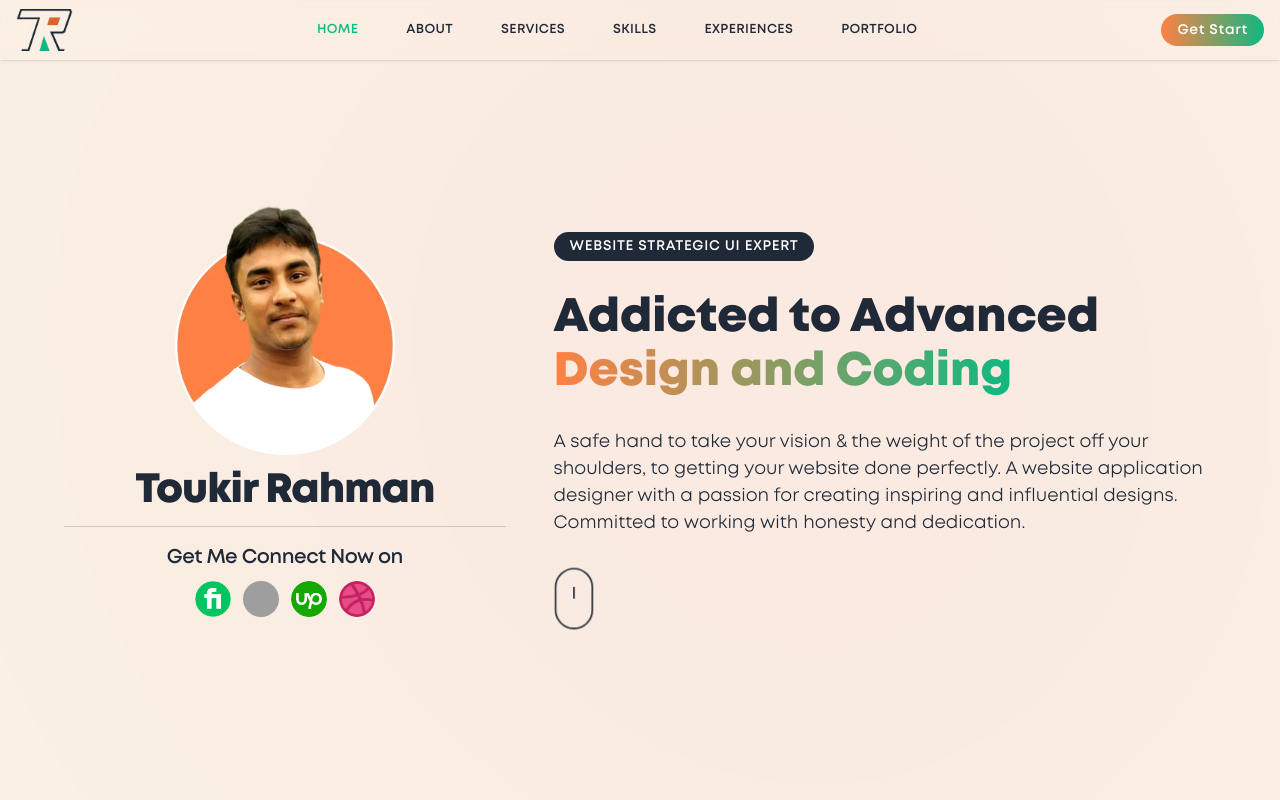
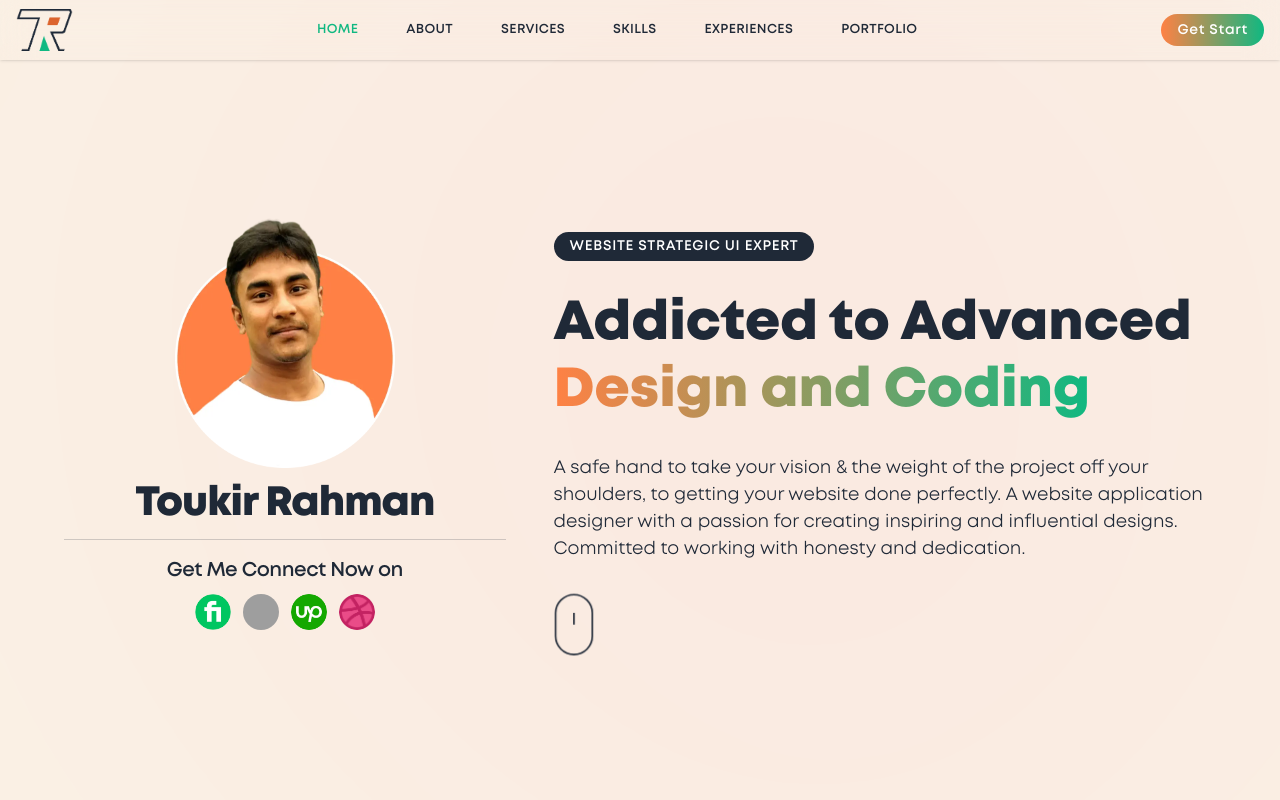
Before and after one commit to ToukirRj/Portfolio, a React (Vite) app: page / in a window 1280 px wide. Shown: the top 800 px of the page. Built offline with nearby package versions, Linux system fonts and the light colour scheme; grey boxes are pictures that could not be loaded.

Commit message:
no message

```diff
--- a/src/components/Splash.jsx
+++ b/src/components/Splash.jsx
@@ -30,9 +30,8 @@ const Splash = () => {
                             </div>
                             <div className="sm:w-3/5 w-full sm:block flex flex-col items-center z-10 mt-10">
                                 <h4 className="bg-[#1f2937] text-[#fff] text-[14px] font-[500] uppercase tracking-wider mr-2 px-4 py-1 rounded-full table">Website Strategic UI Expert</h4>
-                                <h1 className="my-[30px] text-[#1f2937] sm:text-[47px] text-[24px] font-[700] sm:leading-[54px] leading-[32px] tracking-normal sm:text-start text-center">Addicted to Advanced
-
-                                <span className='bg-gradient-to-r from-[#ff8144] to-[#10b881] inline-block text-transparent bg-clip-text'>Design and Coding</span></h1>
+                                <h1 className="my-[30px] text-[#1f2937] sm:text-[55px] text-[24px] font-[700] sm:leading-[67px] leading-[32px] tracking-normal sm:text-start text-center">
+                                    Addicted to Advanced<span className='bg-gradient-to-r from-[#ff8144] to-[#10b881] inline-block text-transparent bg-clip-text'>Design and Coding</span></h1>
                                 <p className="text-[18px] font-[300] tracking-normal text-[#1F2937] sm:text-start text-center mb-[30px]">
                                     A safe hand to take your vision & the weight of the project off your shoulders, to getting your website done
                                     perfectly. A website application designer with a passion for creating inspiring and influential designs. Committed to working with honesty and dedication.
--- a/src/components/Weapons.jsx
+++ b/src/components/Weapons.jsx
@@ -7,7 +7,7 @@ const Weapons = () => {
       <div className="mx-auto px-4 sm:px-12 xl:max-w-6xl xl:px-0 animatable">
         <div className="relative">
           <h2 className="text-3xl font-bold text-[#1F2937] md:text-4xl xl:text-5xl text-center">
-            The <span className="bg-gradient-to-r from-[#ff8144] to-[#10b881] inline-block text-transparent bg-clip-text ps-3">Weapons</span> Power
+            My<span className="bg-gradient-to-r from-[#ff8144] to-[#10b881] inline-block text-transparent bg-clip-text ps-3">Weapons</span> Power
           </h2>
           <p className="mt-2 text-[#1F2937] sm:w-3/6 w-full mx-auto sm:text-[16px] text-[14px] font-[400] tracking-wide leading-[21px] text-center">
             The platforms and languages that I use to apply my thoughts to the needs. My skills about them are highlighted through charts.
@@ -20,7 +20,7 @@ const Weapons = () => {
               <div key={index} className="sm:w-1/3 w-full">
                 <div className="bg-blur animatable">
                   <h2 className="flex items-center mb-3">
-                    <span className="text-[27px] w-full font-[600] tracking-tight text-[#1F2937]">{category.title}</span>
+                    <span className="text-[28px] w-full font-[600] tracking-tight text-[#1F2937]">{category.title}</span>
                   </h2>
                   <div className="divide-y divide-[#1F2937]/[.2]">
                     {category.skills.map((skill, skillIndex) => (
--- a/src/layout/Footer.jsx
+++ b/src/layout/Footer.jsx
@@ -4,7 +4,7 @@ const Footer = () => {
         <>
             <section className="sm:py-24 py-12 relative">
                 <div className="relative mx-auto px-6 md:max-w-full md:px-12 lg:max-w-6xl xl:px-0 animatable">
-                    <h2 className="sm:text-[49px] text-[21px] text-center font-bold sm:leading-[56px] leading-[26px] text-gray-800 w-full max-w-5xl mx-auto">
+                    <h2 className="sm:text-[57px] text-[21px] text-center font-bold sm:leading-[67px] leading-[26px] text-gray-800 w-full max-w-5xl mx-auto">
                         One step to connect with me <br/>from everywhere
                     </h2>
                     <div className="mt-5 flex justify-center">
```
